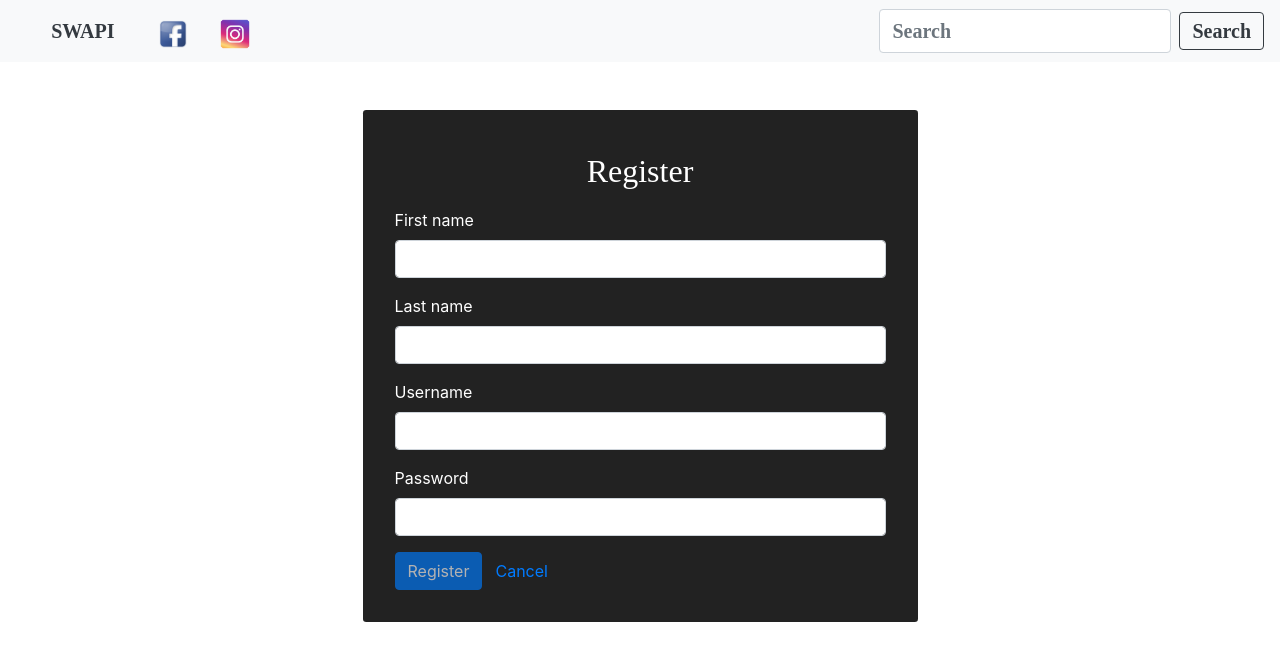
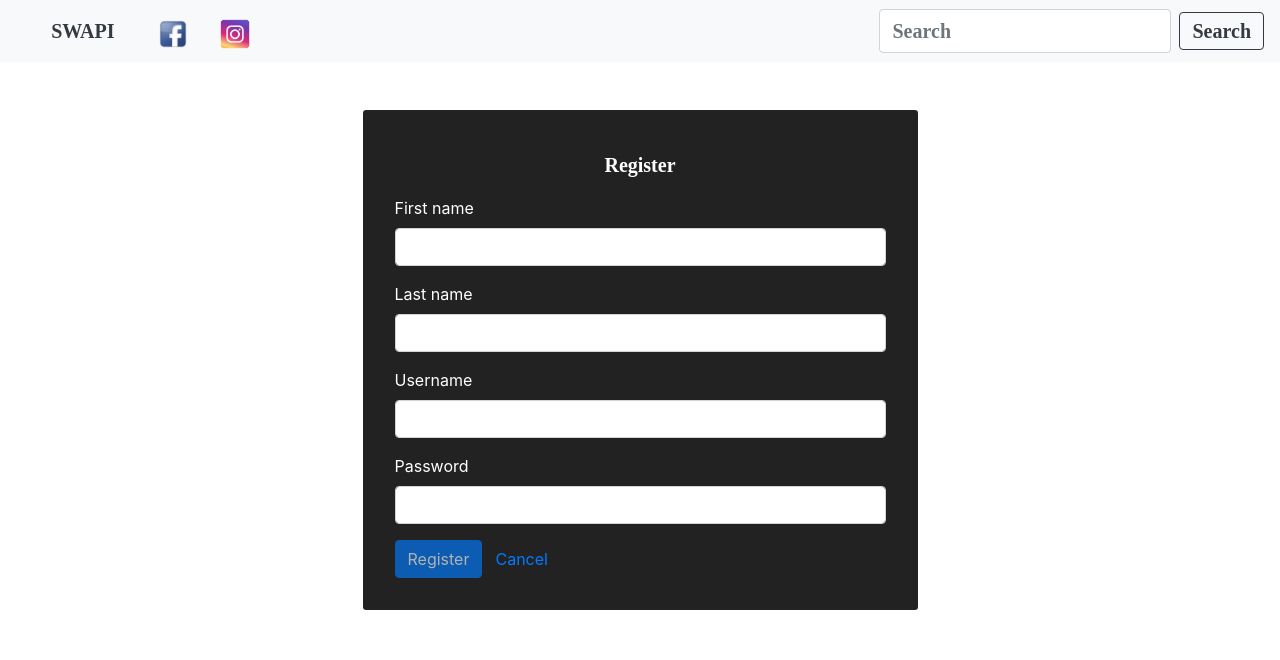
Before and after one commit to ChristianGonzalez7/MD_Test_ChristianGonzalez, an Angular app: page /register in a window 1280 px wide. Shown: the top 660 px of the page. Built offline with nearby package versions, Linux system fonts and the light colour scheme.

Commit message:
save last changes

```diff
--- a/src/app/login/login.component.css
+++ b/src/app/login/login.component.css
@@ -1,9 +1,8 @@
 #login {
-    font-family: 'FontDutti' !important;
-    font-style: normal;
-    font-weight: normal;
-    font-variant: normal;
-    text-transform: none;
+    font-family: "BasisGrotesque-Bold-Pro";
+    font-size: 20px;
+    font-weight: bold;
+    line-height: 24px;
     line-height: 1;
     padding: 0.8rem;
 }
--- a/src/app/register/register.component.css
+++ b/src/app/register/register.component.css
@@ -1,8 +1,8 @@
 #register {
-    font-family: 'FontDutti' !important;
-    font-style: normal;
-    font-weight: normal;
-    font-variant: normal;
+    font-family: "BasisGrotesque-Bold-Pro";
+    font-size: 20px;
+    font-weight: bold;
+    line-height: 24px;
     text-transform: none;
     line-height: 1;
     padding: 0.8rem;
--- a/src/app/ships/ships.component.css
+++ b/src/app/ships/ships.component.css
@@ -22,11 +22,9 @@
     width: 20%;
     margin: 2rem;
     padding: 1rem;
-    font-family: 'FontDutti' !important;
-    font-style: normal;
-    font-weight: bold;
-    font-variant: normal;
-    text-transform: none;
+    font-family: "BasisGrotesque-Bold-Pro";
+    line-height: 24px;
+    font-weight: bolder;
     line-height: 1;
 }
 
```
